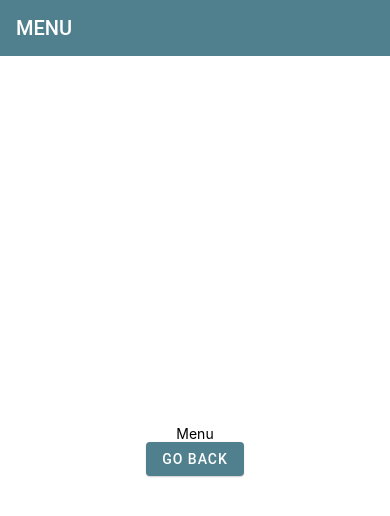
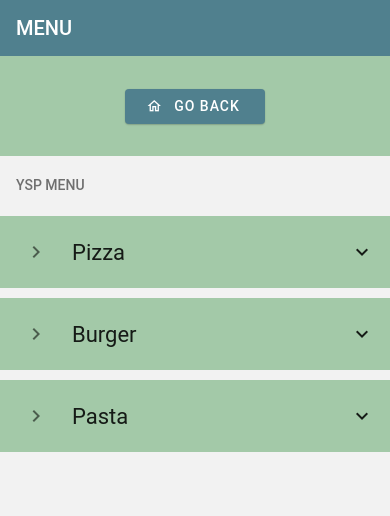
Before and after one commit to mfelippe/Test_app, a React Native app in the folder my-app/: screen /Menu in a window 390 px wide. Shown: the top 516 px of the page. Built offline with nearby package versions, Linux system fonts and the light colour scheme.

Commit message:
create message error on SignIn page

```diff
--- a/my-app/MenuItems.js
+++ b/my-app/MenuItems.js
@@ -1,4 +1,4 @@
-const menuItems = [
+export const menuItens = [
   {
     id: 1,
     name: "Pizza",
@@ -24,5 +24,3 @@ const menuItems = [
       "https://img.freepik.com/free-photo/penne-pasta-tomato-sauce-with-chicken-tomatoes-wooden-table_2829-19744.jpg?size=626&ext=jpg",
   },
 ];
-
-export default menuItems;
--- a/my-app/Pages/Home.js
+++ b/my-app/Pages/Home.js
@@ -1,59 +1,114 @@
 import React, { useState, useCallback, useRef } from "react";
-import { StyleSheet, Text, View, FlatList } from "react-native";
+import {
+  StyleSheet,
+  Text,
+  View,
+  FlatList,
+  ImageBackground,
+} from "react-native";
 import { Appbar, Card, Button, List, Title } from "react-native-paper";
-import menuItems from "../MenuItems";
 import { auth } from "../firebase-config";
 import * as firebase from "firebase";
-import { NavigationContainer } from "@react-navigation/native";
-import { createNativeStackNavigator } from "@react-navigation/native-stack";
+import { useNavigation } from "@react-navigation/native";
 
-const Home = ({ navigation }) => {
+const Home = ({ route }) => {
+  const navigation = useNavigation();
+
+  const handSignOut = () => {
+    firebase
+      .auth()
+      .signOut()
+      .then(() => {
+        navigation.replace("index");
+      })
+      .catch((error) => {
+        alert("Ops");
+      });
+  };
   return (
     <>
+      <View>
         <Appbar.Header style={{ backgroundColor: "#50808E" }}>
           <Appbar.Content title="Welcome to our Cafe" />
         </Appbar.Header>
-
+      </View>
+      <View style={styles.Header}>
         <Appbar.Header style={{ backgroundColor: "#84B59F" }}>
-        <Appbar.Content title="Olá, Marcos Felippe" />
+          <Appbar.Content
+            title={"Hi " + route.params?.user}
+            style={{ marginLeft: 0 }}
+          />
           <Button
+            icon="human-scooter"
             mode="contained"
             color="#50808E"
-          onPress={() => navigation.navigate("index")}
+            onPress={handSignOut}
           >
             SIGN OUT
           </Button>
         </Appbar.Header>
-      <View>
-        <Card>
+      </View>
+      <View style={styles.container}>
+        {/**
+         *
+
+<Card style={{ backgroundColor: "#50808E" }}>
           <Card.Cover
             style={styles.mainImage}
             source={require("./pictures/fresh.png")}
           />
           <Card.Actions style={{ justifyContent: "center" }}>
             <Button
+              icon="food-outline"
               mode="contained"
-              color="#50808E"
+              color="#A3C9A8"
               onPress={() => navigation.navigate("Menu")}
             >
               View Our Menu
             </Button>
           </Card.Actions>
         </Card>
+
+         */}
+        <ImageBackground
+          source={require("./pictures/fresh.png")}
+          resizeMode="cover"
+          style={styles.image}
+        >
+          <Button
+            style={{
+              height: 40,
+              width: 200,
+              marginLeft: "25%",
+              marginTop: "80%",
+            }}
+            icon="food-outline"
+            mode="contained"
+            color="#DDD8C4"
+            onPress={() => navigation.navigate("Menu")}
+          >
+            View Our Menu
+          </Button>
+        </ImageBackground>
       </View>
     </>
   );
 };
 const styles = StyleSheet.create({
+  Header: {
+    backgroundColor: "#ddd8c4",
+    alignItems: "stretch",
+  },
   container: {
     flex: 1,
-    backgroundColor: "#ddd8c4",
-    alignItems: "center",
-    justifyContent: "center",
   },
   mainImage: {
-    height: "85%",
+    height: "86%",
     width: "100%",
+  },
+  image: {
+    flex: 1,
+    justifyContent: "center",
   },
 });
 export default Home;
--- a/my-app/Pages/Index.js
+++ b/my-app/Pages/Index.js
@@ -8,8 +8,11 @@ import * as firebase from "firebase";
 
 const Index = () => {
   const navigation = useNavigation();
+  const [erroMessage, setErroMessage] = useState();
+  const [erroCode, setErroCode] = useState();
+  const [showErro, setShowErro] = useState(false);
 
-  const handleSignUp = () => {
+  const handleSignUpAnonumously = () => {
     firebase
       .auth()
       .signInAnonymously()
@@ -19,11 +22,10 @@ const Index = () => {
             // User is signed in, see docs for a list of available properties
             // https://firebase.google.com/docs/reference/js/firebase.User
             var uid = user.uid;
-            //alert(uid);
-            navigation.replace("Home");
+            //alert("SIGN IN SUCCESS");
+            navigation.replace("Home", { user: user.uid });
             // ...
           } else {
-            // User is signed out
             // ...
           }
         });
@@ -31,6 +33,9 @@ const Index = () => {
       .catch((error) => {
         var errorCode = error.code;
         var errorMessage = error.message;
+        setErroMessage(errorMessage);
+        setErroCode(errorCode);
+        setShowErro(true);
         // ...
       });
   };
@@ -38,13 +43,42 @@ const Index = () => {
   return (
     <View style={styles.container}>
       <Button
+        icon="google-plus"
         mode="contained"
         color="#DDD8C4"
-        onPress={handleSignUp}
+        onPress={handleSignUpAnonumously}
         //onPress={() => navigation.navigate("Home")}
       >
         SIGN IN
       </Button>
+      {showErro ? (
+        <>
+          <View
+            style={{
+              height: "40%",
+              width: "80%",
+              position: "absolute",
+              bottom: 0,
+              alignItems: "center",
+            }}
+          >
+            <Text style={{ color: "#fff", fontSize: 22 }}>{erroCode}</Text>
+            <Text style={{ color: "#fff", fontSize: 10, marginBottom: 10 }}>
+              {erroMessage}
+            </Text>
+            <Button
+              mode="contained"
+              color="red"
+              onPress={() => setShowErro(false)}
+              //onPress={() => navigation.navigate("Home")}
+            >
+              OK
+            </Button>
+          </View>
+        </>
+      ) : (
+        <></>
+      )}
     </View>
   );
 };
@@ -53,9 +87,9 @@ const styles = StyleSheet.create({
   //https://coolors.co/ddd8c4-a3c9a8-84b59f-69a297-50808e
   container: {
     flex: 1,
+    justifyContent: "center",
+    alignItems: "center",
     backgroundColor: "#69A297",
-    alignItems: "center",
-    justifyContent: "center",
   },
 });
 
--- a/my-app/Pages/Menu.js
+++ b/my-app/Pages/Menu.js
@@ -1,8 +1,18 @@
 import React from "react";
-import { StyleSheet, Text, View, SafeAreaView } from "react-native";
+import {
+  StyleSheet,
+  Text,
+  View,
+  SafeAreaView,
+  FlatList,
+  Image,
+  ImageBackground,
+} from "react-native";
 import { Appbar, Card, Button, List, Title } from "react-native-paper";
 import { NavigationContainer } from "@react-navigation/native";
 import { createNativeStackNavigator } from "@react-navigation/native-stack";
+import { menuItens } from "../MenuItems";
+import ShowMenu from "../components/ShowMenu";
 
 const Menu = ({ navigation }) => {
   return (
@@ -11,8 +21,9 @@ const Menu = ({ navigation }) => {
         <Appbar.Content title="MENU" />
       </Appbar.Header>
       <View style={styles.container}>
-        <Text>Menu</Text>
         <Button
+          style={{ height: 35, width: 140 }}
+          icon="home-outline"
           mode="contained"
           color="#50808E"
           onPress={() => navigation.goBack()}
@@ -20,16 +31,26 @@ const Menu = ({ navigation }) => {
           GO BACK
         </Button>
       </View>
+      <View>
+        <List.Section title="YSP MENU">
+          <FlatList
+            data={menuItens}
+            renderItem={({ item }) => <ShowMenu {...item} />}
+            keyExtractor={(item) => item.id}
+          />
+        </List.Section>
+      </View>
     </>
   );
 };
 
 const styles = StyleSheet.create({
   container: {
-    flex: 1,
-    backgroundColor: "#fff",
+    display: "flex",
+    height: 100,
+    justifyContent: "center",
     alignItems: "center",
-    justifyContent: "center",
+    backgroundColor: "#a3c9a8",
   },
 });
 
--- /dev/null
+++ b/my-app/components/ShowMenu.js
@@ -0,0 +1,64 @@
+import React from "react";
+import {
+  StyleSheet,
+  Text,
+  View,
+  SafeAreaView,
+  FlatList,
+  Image,
+} from "react-native";
+import {
+  Appbar,
+  Card,
+  Button,
+  List,
+  Title,
+  Paragraph,
+} from "react-native-paper";
+
+import { menuItens } from "../MenuItems";
+
+export default function ShowItems({
+  id,
+  name,
+  description,
+  price,
+  imageUrl,
+} = menuItens) {
+  const [expanded, setExpanded] = React.useState(true);
+
+  const handlePress = () => setExpanded(!expanded);
+  return (
+    <>
+      <View style={styles.ShowItems}>
+        <List.Accordion
+          style={{ backgroundColor: "#A3C9A8" }}
+          titleStyle={{ fontSize: 22 }}
+          title={name}
+          id={id}
+          left={(props) => <List.Icon {...props} icon="chevron-right" />}
+        >
+          <Card style={{ backgroundColor: "#69A297" }}>
+            <Card.Content>
+              <Card.Cover source={{ uri: imageUrl }} style={styles.stretch} />
+              <Title>{name}</Title>
+              <Paragraph>{description}</Paragraph>
+              <Title>{"Price : " + price}</Title>
+            </Card.Content>
+          </Card>
+        </List.Accordion>
+      </View>
+    </>
+  );
+}
+const styles = StyleSheet.create({
+  ShowItems: {
+    marginTop: 10,
+    backgroundColor: "#69A297",
+  },
+  stretch: {
+    height: 200,
+    resizeMode: "contain",
+    borderRadius: 10,
+  },
+});
--- a/my-app/package.json
+++ b/my-app/package.json
@@ -13,6 +13,7 @@
     "@react-navigation/native": "^6.0.10",
     "@react-navigation/native-stack": "^6.6.2",
     "expo": "~45.0.0",
+    "expo-linear-gradient": "~11.3.0",
     "expo-status-bar": "~1.3.0",
     "firebase": "8.2.3",
     "react": "17.0.2",
```
Also changed, not shown: my-app/Pages/pictures/menuBg.png (added), 1 other file (tests, documents, lock files or other folders). Lines whose indentation alone changed are shown as unchanged.
